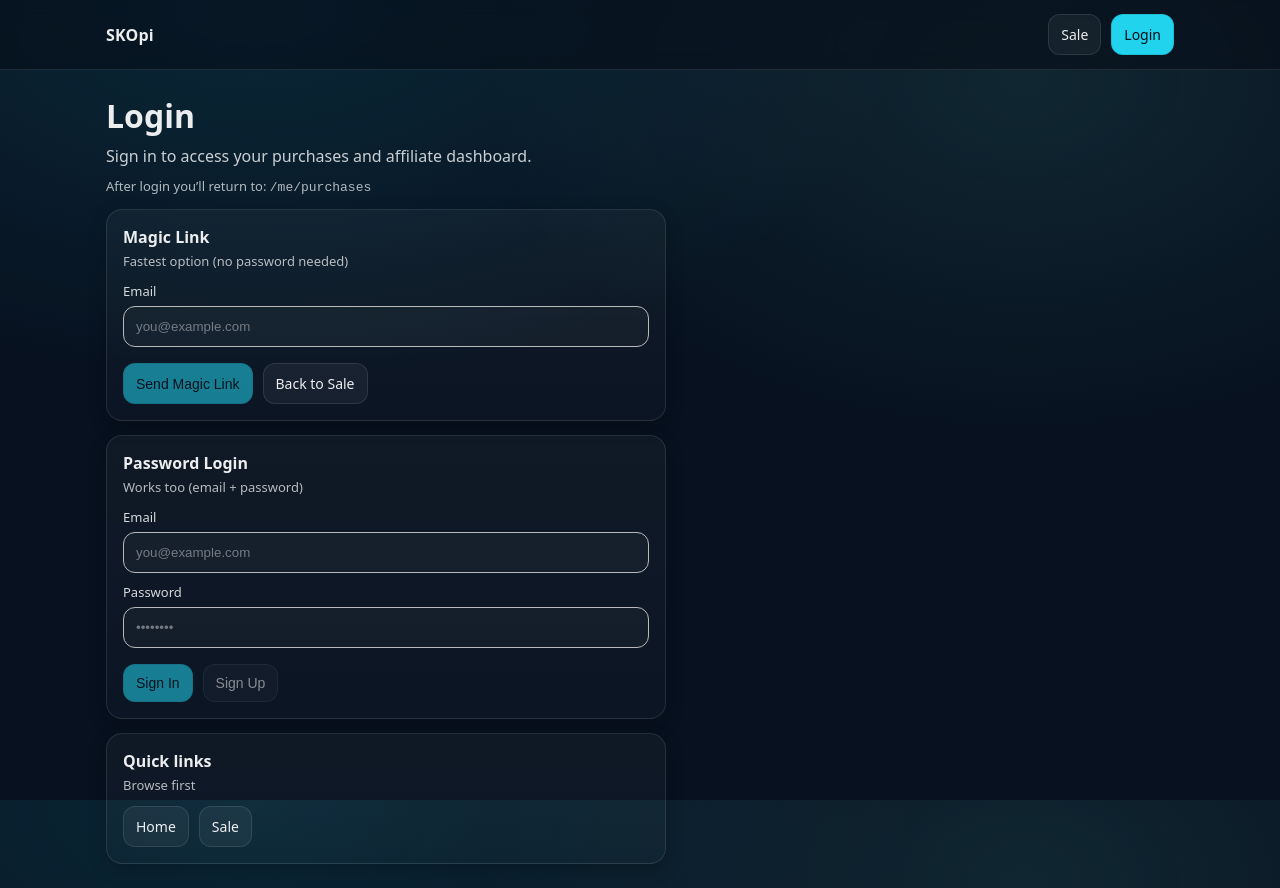
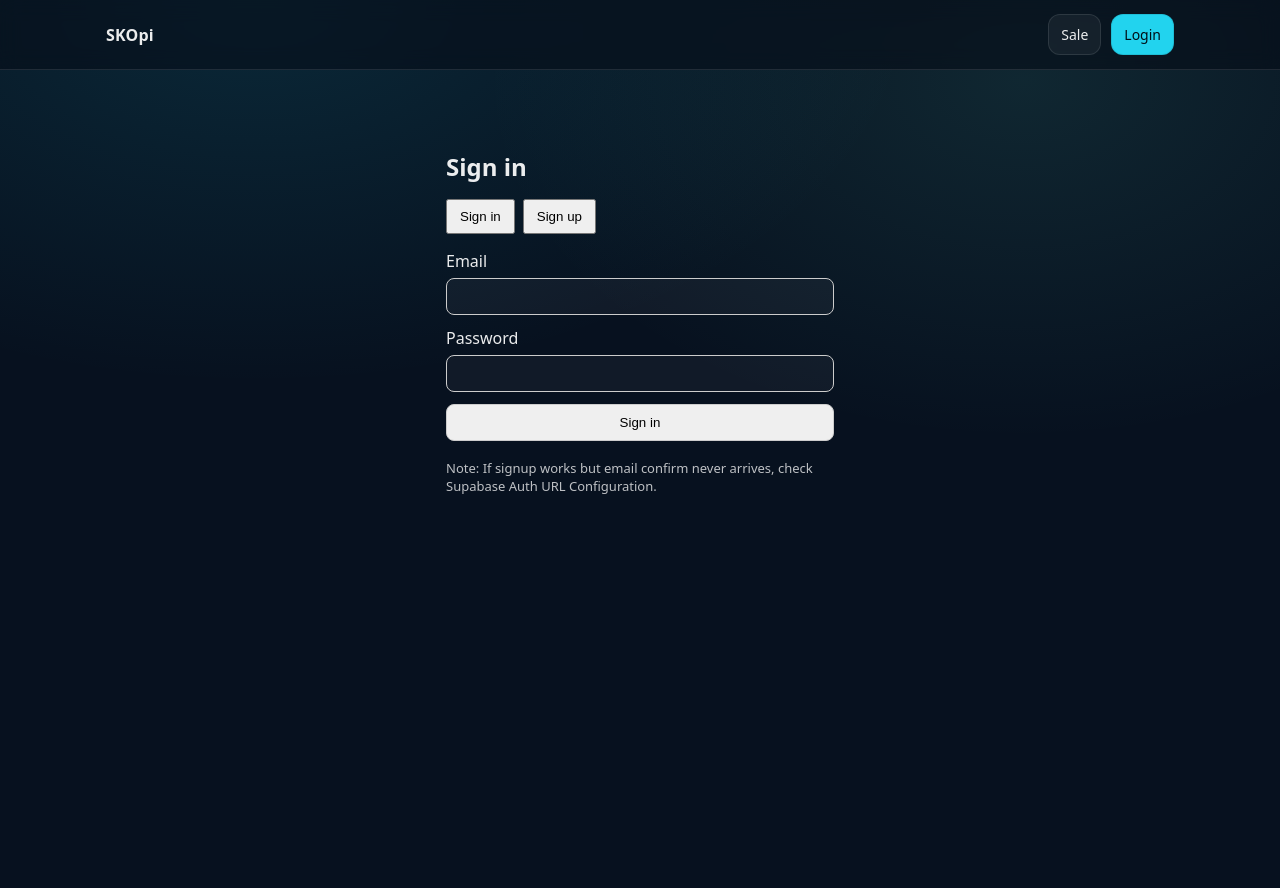
Before and after one commit to skopiLandToken/skopi, a Next.js app: page /login in a window 1280 px wide. After the commit the page ends 800 px from the top, so only its background shows below. Built offline with nearby package versions, Linux system fonts and the light colour scheme; no server answers.

Commit message:
Add signup to login page

```diff
--- a/src/app/login/page.tsx
+++ b/src/app/login/page.tsx
@@ -1,189 +1,138 @@
-"use client";
+'use client';
 
-import { useMemo, useState } from "react";
-import { supabaseBrowser } from "@/lib/supabase-browser";
-import { Container, Card, Button, Pill } from "../components/ui";
-
-function getNextParam() {
-  if (typeof window === "undefined") return "/me/purchases";
-  const u = new URL(window.location.href);
-  return u.searchParams.get("next") || "/me/purchases";
-}
+import { useMemo, useState } from 'react';
+import { createClient } from '@supabase/supabase-js';
+import { useRouter, useSearchParams } from 'next/navigation';
 
 export default function LoginPage() {
-  const supabase = supabaseBrowser();
-  const nextUrl = useMemo(() => getNextParam(), []);
+  const router = useRouter();
+  const searchParams = useSearchParams();
 
-  const [email, setEmail] = useState("");
-  const [password, setPassword] = useState("");
-  const [msg, setMsg] = useState<string | null>(null);
+  const supabase = useMemo(() => {
+    const url = process.env.NEXT_PUBLIC_SUPABASE_URL!;
+    const anon = process.env.NEXT_PUBLIC_SUPABASE_ANON_KEY!;
+    return createClient(url, anon);
+  }, []);
+
+  const [mode, setMode] = useState<'signin' | 'signup'>('signin');
+  const [email, setEmail] = useState('');
+  const [password, setPassword] = useState('');
+
   const [loading, setLoading] = useState(false);
+  const [error, setError] = useState<string | null>(null);
+  const [message, setMessage] = useState<string | null>(null);
 
-  async function signInPassword(e: React.FormEvent) {
+  const nextUrl = searchParams.get('next') || '/';
+
+  async function onSubmit(e: React.FormEvent) {
     e.preventDefault();
+    setError(null);
+    setMessage(null);
     setLoading(true);
-    setMsg(null);
+
+    const emailTrimmed = email.trim();
 
     try {
-e.preventDefault();
-    setLoading(true);
-    setMsg(null);
-
-    const { error } = await supabase.auth.signInWithPassword({ email, password });
-    if (error) {
-      setMsg(error?.message || String(error));
-      setLoading(false);
-      return;
-    }
-    window.location.href = nextUrl;
-    } catch (err: any) {
-      setMsg(err?.message || String(err));
-    } finally {
-      setLoading(false);
-    }
-  }
-
-  async function signUp(e: React.FormEvent) {
-    e.preventDefault();
-    setLoading(true);
-    setMsg(null);
-
-    try {
-e.preventDefault();
-    setLoading(true);
-    setMsg(null);
-
-    const { error } = await supabase.auth.signUp({ email, password });
-    if (error) {
-      setMsg(error?.message || String(error));
-      setLoading(false);
-      return;
-    }
-    setMsg("Signup success. Now sign in, or use Magic Link.");
-    setLoading(false);
-    } catch (err: any) {
-      setMsg(err?.message || String(err));
-    } finally {
-      setLoading(false);
-    }
-  }
-
-  async function magicLink(e: React.FormEvent) {
-    e.preventDefault();
-    setLoading(true);
-    setMsg(null);
-
-    try {
-e.preventDefault();
-    setLoading(true);
-    setMsg(null);
-
-    const { error } = await supabase.auth.signInWithOtp({
-      email,
+      if (mode === 'signup') {
+        const { error } = await supabase.auth.signUp({
+          email: emailTrimmed,
+          password,
           options: {
-        emailRedirectTo: `${window.location.origin}${nextUrl}`,
+            // If you don't have /auth/callback yet, change to `${process.env.NEXT_PUBLIC_APP_URL}`
+            emailRedirectTo: `${process.env.NEXT_PUBLIC_APP_URL}/auth/callback`,
           },
         });
 
-    if (error) {
-      setMsg(error?.message || String(error));
-      setLoading(false);
+        if (error) throw error;
+
+        setMessage('Account created. Check your email to confirm, then sign in.');
+        setMode('signin');
+        setPassword('');
         return;
       }
 
-    setMsg("Magic link sent. Check your email.");
-    setLoading(false);
+      // signin
+      const { error } = await supabase.auth.signInWithPassword({
+        email: emailTrimmed,
+        password,
+      });
+
+      if (error) throw error;
+
+      router.push(nextUrl);
+      router.refresh();
     } catch (err: any) {
-      setMsg(err?.message || String(err));
+      setError(err?.message || 'Something went wrong.');
     } finally {
       setLoading(false);
     }
   }
 
   return (
-    <Container>
-      <div style={{ display: "grid", gap: 14, maxWidth: 560 }}>
-        <div>
-          <h1 style={{ margin: 0 }}>Login</h1>
-          <div style={{ marginTop: 8, opacity: 0.85 }}>
-            Sign in to access your purchases and affiliate dashboard.
-          </div>
-          <div style={{ marginTop: 10, opacity: 0.75, fontSize: 13 }}>
-            After login you’ll return to: <span style={{ fontFamily: "monospace" }}>{nextUrl}</span>
-          </div>
+    <main style={{ maxWidth: 420, margin: '48px auto', padding: 16 }}>
+      <h1 style={{ fontSize: 24, fontWeight: 700, marginBottom: 16 }}>
+        {mode === 'signup' ? 'Create account' : 'Sign in'}
+      </h1>
+
+      <div style={{ display: 'flex', gap: 8, marginBottom: 16 }}>
+        <button
+          type="button"
+          onClick={() => { setMode('signin'); setError(null); setMessage(null); }}
+          aria-pressed={mode === 'signin'}
+          style={{ padding: '8px 12px' }}
+        >
+          Sign in
+        </button>
+        <button
+          type="button"
+          onClick={() => { setMode('signup'); setError(null); setMessage(null); }}
+          aria-pressed={mode === 'signup'}
+          style={{ padding: '8px 12px' }}
+        >
+          Sign up
+        </button>
       </div>
 
-        <Card title="Magic Link" subtitle="Fastest option (no password needed)">
-          <form onSubmit={magicLink} style={{ display: "grid", gap: 10 }}>
-            <label style={{ display: "grid", gap: 6, fontSize: 13, opacity: 0.9 }}>
-              Email
+      <form onSubmit={onSubmit} style={{ display: 'grid', gap: 12 }}>
+        <label style={{ display: 'grid', gap: 6 }}>
+          <span>Email</span>
           <input
-                placeholder="you@example.com"
             value={email}
             onChange={(e) => setEmail(e.target.value)}
-                style={{ padding: 12, borderRadius: 12, border: "1px solid #ccc" }}
+            type="email"
             autoComplete="email"
+            required
+            style={{ padding: 10, border: '1px solid #ccc', borderRadius: 8 }}
           />
         </label>
 
-            <div style={{ display: "flex", gap: 10, flexWrap: "wrap", marginTop: 6 }}>
-              <Button type="submit" disabled={loading || !email}>
-                {loading ? "…" : "Send Magic Link"}
-              </Button>
-              <Button href="/sale" variant="secondary">Back to Sale</Button>
-            </div>
-          </form>
-        </Card>
-
-        <Card title="Password Login" subtitle="Works too (email + password)">
-          <form onSubmit={signInPassword} style={{ display: "grid", gap: 10 }}>
-            <label style={{ display: "grid", gap: 6, fontSize: 13, opacity: 0.9 }}>
-              Email
+        <label style={{ display: 'grid', gap: 6 }}>
+          <span>Password</span>
           <input
-                placeholder="you@example.com"
-                value={email}
-                onChange={(e) => setEmail(e.target.value)}
-                style={{ padding: 12, borderRadius: 12, border: "1px solid #ccc" }}
-                autoComplete="email"
+            value={password}
+            onChange={(e) => setPassword(e.target.value)}
+            type="password"
+            autoComplete={mode === 'signup' ? 'new-password' : 'current-password'}
+            required
+            style={{ padding: 10, border: '1px solid #ccc', borderRadius: 8 }}
           />
         </label>
 
-            <label style={{ display: "grid", gap: 6, fontSize: 13, opacity: 0.9 }}>
-              Password
-              <input
-                placeholder="••••••••"
-                type="password"
-                value={password}
-                onChange={(e) => setPassword(e.target.value)}
-                style={{ padding: 12, borderRadius: 12, border: "1px solid #ccc" }}
-                autoComplete="current-password"
-              />
-            </label>
+        <button
+          type="submit"
+          disabled={loading}
+          style={{ padding: 10, borderRadius: 8, border: '1px solid #ccc' }}
+        >
+          {loading ? 'Working…' : mode === 'signup' ? 'Create account' : 'Sign in'}
+        </button>
 
-            <div style={{ display: "flex", gap: 10, flexWrap: "wrap", marginTop: 6 }}>
-              <Button type="submit" disabled={loading || !email || !password}>
-                {loading ? "…" : "Sign In"}
-              </Button>
-              <Button variant="secondary" onClick={signUp} disabled={loading || !email || !password}>
-                {loading ? "…" : "Sign Up"}
-              </Button>
-            </div>
+        {error && <p style={{ color: 'red', marginTop: 4 }}>{error}</p>}
+        {message && <p style={{ marginTop: 4 }}>{message}</p>}
       </form>
 
-          {msg ? (
-            <div style={{ marginTop: 12 }}>
-              <Pill text={msg} />
-            </div>
-          ) : null}
-        </Card>
-
-        <Card title="Quick links" subtitle="Browse first">
-          <div style={{ display: "flex", gap: 10, flexWrap: "wrap" }}>
-            <Button href="/" variant="secondary">Home</Button>
-            <Button href="/sale" variant="secondary">Sale</Button>
-          </div>
-        </Card>
-      </div>
-    </Container>
+      <p style={{ marginTop: 18, opacity: 0.8, fontSize: 13 }}>
+        Note: If signup works but email confirm never arrives, check Supabase Auth URL Configuration.
+      </p>
+    </main>
   );
 }
```
Lines whose indentation alone changed are shown as unchanged.
